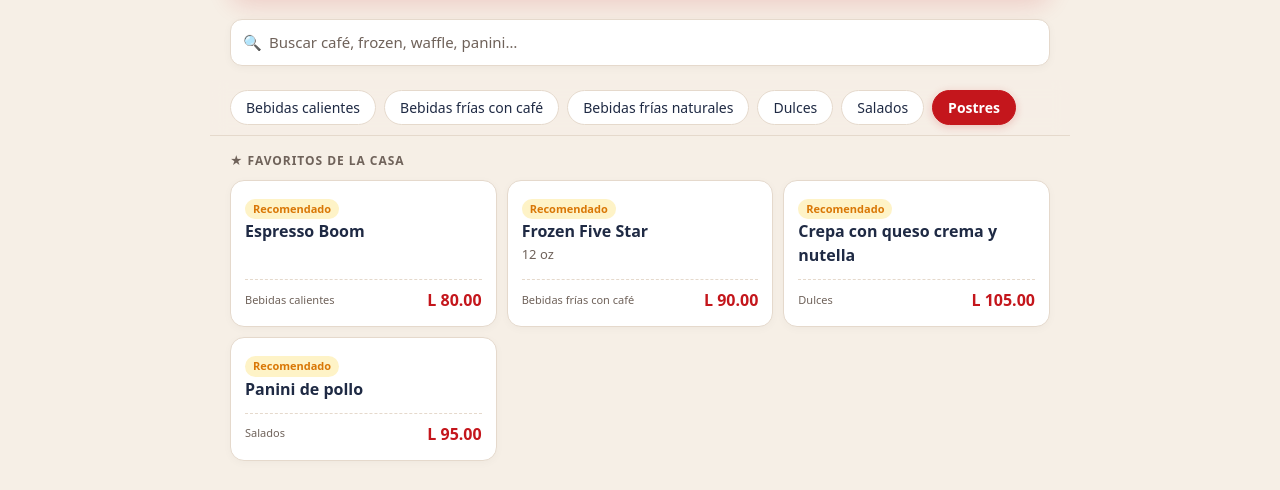
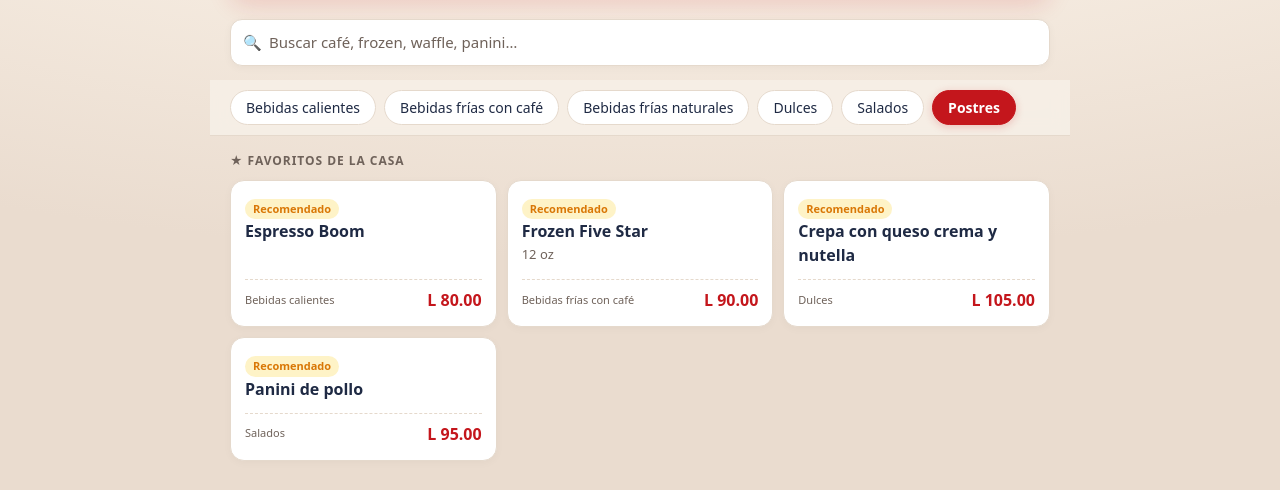
Before and after one commit to juanmfiallosn-code/Five-Star-Coffee, a plain HTML site: page index.html in a window 1280 px wide. Shown: the part 302-792 px from the top of the page. Drawn offline with nearby package versions, Linux system fonts and the light colour scheme; no server answers.

Commit message:
Update index.html

```diff
--- a/index.html
+++ b/index.html
@@ -9,8 +9,8 @@
 *{box-sizing:border-box}
 html{scroll-behavior:smooth}
 @media (prefers-reduced-motion:reduce){html{scroll-behavior:auto}}
-body{margin:0;background:var(--bg);color:var(--tx);font:16px/1.5 system-ui,-apple-system,"Segoe UI",Roboto,sans-serif;-webkit-tap-highlight-color:transparent}
-.wrap{max-width:860px;margin:0 auto;padding:0 20px 64px}
+body{margin:0;background:radial-gradient(120% 70% at 50% 0%,#fff9f2 0%,#f5ebe0 55%,#eadccf 100%);background-attachment:fixed;color:var(--tx);font:16px/1.5 system-ui,-apple-system,"Segoe UI",Roboto,sans-serif;-webkit-tap-highlight-color:transparent}
+  .wrap{max-width:860px;margin:0 auto;padding:0 20px 64px}
 
 /* Top & Logo */
 .top{display:flex;align-items:center;justify-content:space-between;padding:14px 0}
```
